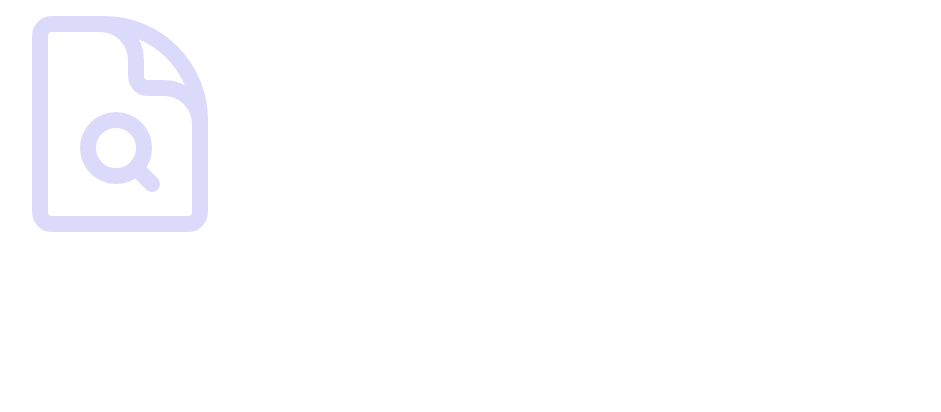
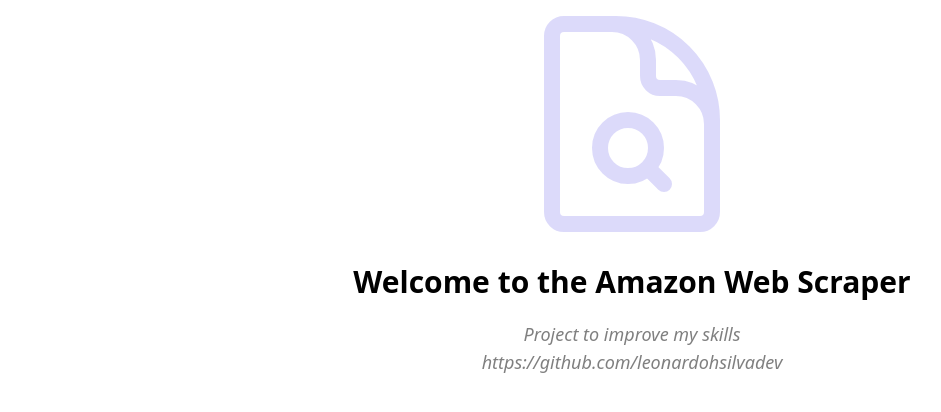
Before and after one commit to leonardohsilvadev/next-brightdata-amazon-scraper, a Next.js app: page / in a window 1280 px wide. Shown: the top 412 px of the page, without its empty margins (8-949 px from the left). Built offline with nearby package versions, Linux system fonts and the light colour scheme.

Commit message:
feat: building initial home page layout

```diff
--- a/app/page.tsx
+++ b/app/page.tsx
@@ -2,8 +2,18 @@
 
 export default function Home() {
   return (
-    <div>
+    <div className='flex flex-col items-center justify-center'>
       <DocumentMagnifyingGlassIcon className='h-64 w-64 text-indigo-600/20' />
+
+      <h1 className='text-3xl text-center mt-2 text-black font-bold mb-5'>
+        Welcome to the Amazon Web Scraper
+      </h1>
+
+      <h2 className='text-lg italic text-center text-black/50'>Project to improve my skills</h2>
+
+      <h3 className='text-lg italic text-center text-black/50'>
+        https://github.com/leonardohsilvadev
+      </h3>
     </div>
   )
 }
```
